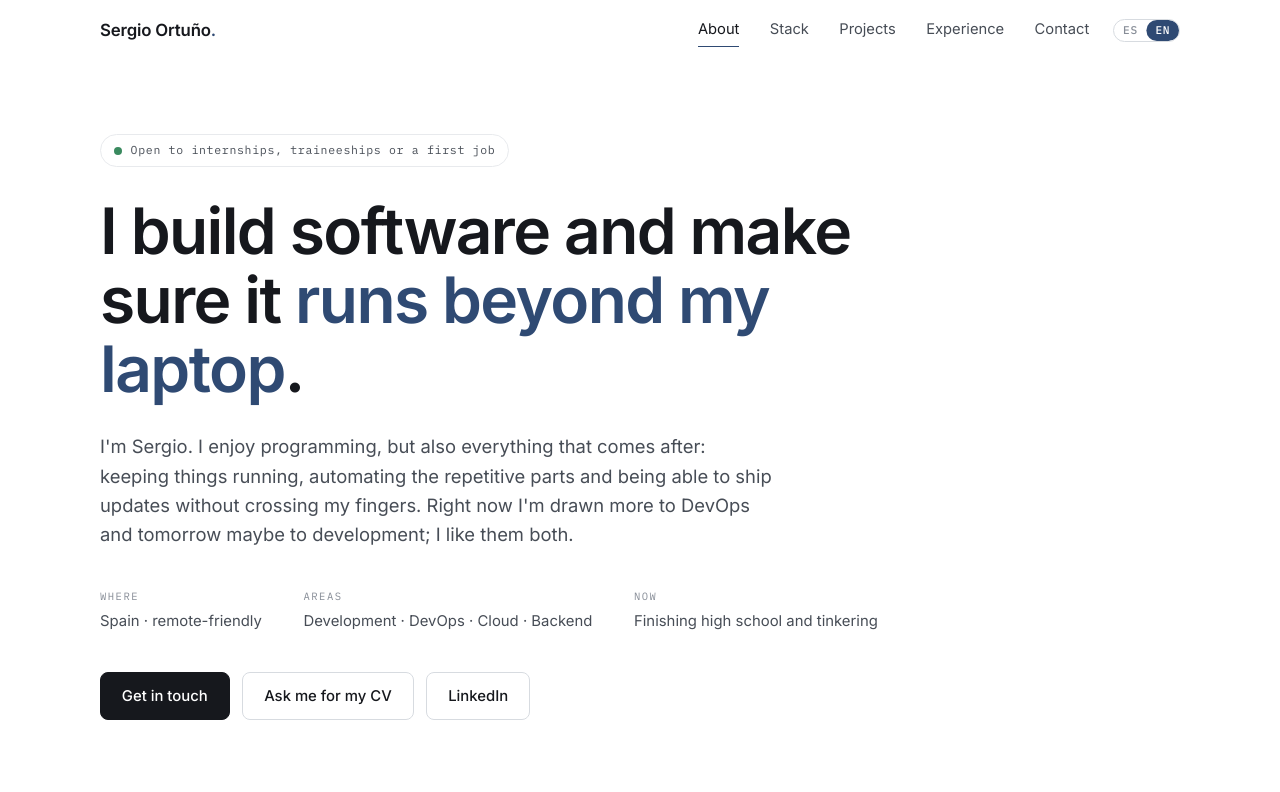
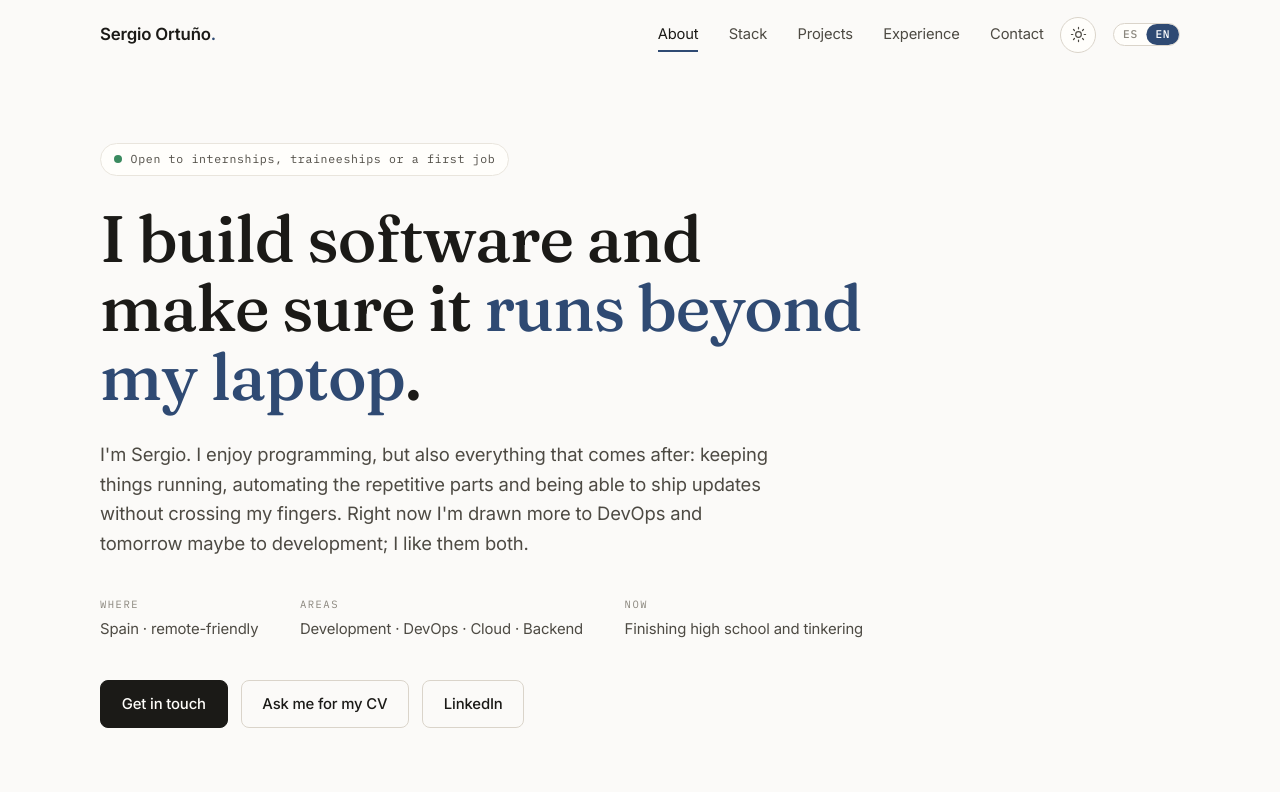
Before and after one commit to babyharpsea/portfolio, a React (Vite) app: page / in a window 1280 px wide. Shown: the top 792 px of the page. Built offline with nearby package versions, Linux system fonts and the light colour scheme.

Commit message:
feat: dark mode + animated toggle, Fraunces display headings, warm white theme

```diff
--- a/src/components/Nav.tsx
+++ b/src/components/Nav.tsx
@@ -1,6 +1,7 @@
 import { useEffect, useState } from "react";
 import { cn } from "@/lib/utils";
 import { useLang } from "@/i18n";
+import { useTheme } from "@/theme";
 
 const LINKS = [
   { href: "#about", key: "nav.about" },
@@ -12,6 +13,7 @@ const LINKS = [
 
 export default function Nav() {
   const { t, lang, setLang } = useLang();
+  const { theme, toggle } = useTheme();
   const [scrolled, setScrolled] = useState(false);
   const [open, setOpen] = useState(false);
   const [active, setActive] = useState("");
@@ -73,6 +75,41 @@ export default function Nav() {
               </a>
             ))}
           </div>
+          <button
+            type="button"
+            className="theme-toggle"
+            onClick={toggle}
+            aria-label={
+              theme === "dark" ? "Cambiar a modo claro" : "Cambiar a modo oscuro"
+            }
+            title={theme === "dark" ? "Modo claro" : "Modo oscuro"}
+          >
+            <span className="ic sun" aria-hidden="true">
+              <svg
+                viewBox="0 0 24 24"
+                fill="none"
+                stroke="currentColor"
+                strokeWidth="1.7"
+                strokeLinecap="round"
+                strokeLinejoin="round"
+              >
+                <circle cx="12" cy="12" r="4" />
+                <path d="M12 2v2M12 20v2M4.93 4.93l1.41 1.41M17.66 17.66l1.41 1.41M2 12h2M20 12h2M6.34 17.66l-1.41 1.41M19.07 4.93l-1.41 1.41" />
+              </svg>
+            </span>
+            <span className="ic moon" aria-hidden="true">
+              <svg
+                viewBox="0 0 24 24"
+                fill="none"
+                stroke="currentColor"
+                strokeWidth="1.7"
+                strokeLinecap="round"
+                strokeLinejoin="round"
+              >
+                <path d="M21 12.79A9 9 0 1 1 11.21 3 7 7 0 0 0 21 12.79z" />
+              </svg>
+            </span>
+          </button>
           <div
             className="lang"
             id="langToggle"
--- a/src/index.css
+++ b/src/index.css
@@ -29,23 +29,51 @@
 }
 
 /* =====================================================================
-   Portfolio design system — "Professional & discreet" neutral theme
+   Portfolio design system
+   Light = warm white (subtle), Dark = deep neutral
    ===================================================================== */
 :root{
-  --paper:#ffffff;        /* clean white */
-  --paper-2:#f6f7f9;      /* subtle band */
-  --card:#ffffff;         /* card surface */
-  --ink:#16181d;          /* near-black text */
-  --ink-2:#474d56;        /* secondary text */
-  --ink-3:#878d97;        /* muted */
-  --line:#e8eaed;         /* hairlines */
-  --line-2:#d7dbe0;
+  color-scheme:light;
+  --paper:#fbfaf8;        /* soft warm white */
+  --paper-2:#f2f0ea;      /* warm band */
+  --card:#fffefb;         /* card surface */
+  --ink:#1b1a17;          /* warm near-black text */
+  --ink-2:#4d4a43;        /* secondary text */
+  --ink-3:#8b877e;        /* muted */
+  --line:#e9e5dd;         /* hairlines */
+  --line-2:#dad4ca;
   --accent:#2f4a73;       /* discreet slate-blue */
   --accent-2:#22395c;
   --ok:#3a8a5f;           /* availability dot */
+  --btn-bg:#1b1a17;
+  --btn-fg:#fffefb;
+  --btn-bg-h:#2f4a73;
+  --btn-fg-h:#ffffff;
+  --sel-fg:#ffffff;
   --sans:"Inter",system-ui,-apple-system,Segoe UI,Roboto,Helvetica,Arial,sans-serif;
+  --serif:"Fraunces","Iowan Old Style",Georgia,"Times New Roman",serif;
   --mono:"IBM Plex Mono",ui-monospace,SFMono-Regular,Menlo,Consolas,monospace;
   --maxw:1080px;
+}
+
+[data-theme="dark"]{
+  color-scheme:dark;
+  --paper:#0f1014;
+  --paper-2:#15171c;
+  --card:#181a20;
+  --ink:#eceef1;
+  --ink-2:#aab0ba;
+  --ink-3:#727884;
+  --line:#262a31;
+  --line-2:#343a44;
+  --accent:#84a9da;
+  --accent-2:#9cbce6;
+  --ok:#4cae7e;
+  --btn-bg:#eceef1;
+  --btn-fg:#15161a;
+  --btn-bg-h:#ffffff;
+  --btn-fg-h:#15161a;
+  --sel-fg:#0f1014;
 }
 
 *{box-sizing:border-box;margin:0;padding:0}
@@ -56,20 +84,25 @@ body{
   color:var(--ink);
   line-height:1.62;
   font-size:17px;
+  letter-spacing:-.009em;
+  font-feature-settings:"liga" 1,"calt" 1,"cv05" 1;
   -webkit-font-smoothing:antialiased;
+  -moz-osx-font-smoothing:grayscale;
   text-rendering:optimizeLegibility;
+  transition:background .4s ease,color .4s ease;
 }
 a{color:inherit;text-decoration:none}
 img{max-width:100%;display:block}
-::selection{background:var(--accent);color:#fff}
+::selection{background:var(--accent);color:var(--sel-fg)}
 .wrap{width:min(var(--maxw),90vw);margin-inline:auto}
 section{padding:clamp(60px,9vw,116px) 0;content-visibility:auto;contain-intrinsic-size:auto 700px}
 .band{background:var(--paper-2);border-block:1px solid var(--line)}
 
-/* type — all sans, tight tracking for a clean corporate feel */
-h1,h2,h3{font-family:var(--sans);font-weight:600;line-height:1.1;letter-spacing:-.02em;color:var(--ink)}
-h2{font-size:clamp(1.7rem,3.4vw,2.4rem)}
-h3{font-size:1.12rem;line-height:1.3;letter-spacing:-.01em}
+/* type — Fraunces display headings + Inter body */
+h1,h2{font-family:var(--serif);font-weight:500;line-height:1.07;letter-spacing:-.016em;color:var(--ink);font-optical-sizing:auto}
+h3{font-family:var(--sans);font-weight:600;line-height:1.3;letter-spacing:-.01em;color:var(--ink)}
+h2{font-size:clamp(1.8rem,3.6vw,2.55rem)}
+h3{font-size:1.12rem}
 p{color:var(--ink-2)}
 .eyebrow{font-family:var(--mono);font-size:.72rem;letter-spacing:.18em;text-transform:uppercase;color:var(--ink-3)}
 .lead{font-size:1.15rem;color:var(--ink-2);line-height:1.6;font-weight:400}
@@ -84,23 +117,35 @@ em{font-style:normal;color:var(--accent)}
 /* ===== nav ===== */
 .nav{position:sticky;top:0;z-index:40;
   background:color-mix(in srgb,var(--paper) 94%,transparent);
-  border-bottom:1px solid transparent;transition:border-color .3s}
+  border-bottom:1px solid transparent;transition:border-color .3s,background .4s ease}
 .fx .nav{background:color-mix(in srgb,var(--paper) 82%,transparent);
   -webkit-backdrop-filter:blur(12px) saturate(1.1);backdrop-filter:blur(12px) saturate(1.1)}
 .nav.scrolled{border-bottom-color:var(--line)}
 .nav .inner{display:flex;align-items:center;justify-content:space-between;padding:1.05rem 0}
 .nav .name{font-family:var(--sans);font-size:1.05rem;font-weight:600;letter-spacing:-.01em}
 .nav .name .dot{color:var(--accent)}
-.nav-right{display:flex;align-items:center;gap:1.5rem}
+.nav-right{display:flex;align-items:center;gap:1.05rem}
 .lang{position:relative;display:inline-flex;border:1px solid var(--line-2);border-radius:999px;overflow:hidden;background:var(--card)}
 .lang::before{content:"";position:absolute;top:0;left:0;width:50%;height:100%;background:var(--accent);border-radius:999px;transition:transform .42s cubic-bezier(.16,1,.3,1);z-index:0}
 .lang[data-active="en"]::before{transform:translateX(100%)}
 .lang-opt{position:relative;z-index:1;flex:1 1 0;min-width:2.7em;text-align:center;border:0;background:transparent;color:var(--ink-3);font-family:var(--mono);font-size:.7rem;font-weight:500;letter-spacing:.06em;padding:.3rem .55rem;cursor:pointer;line-height:1;transition:color .3s}
 .lang-opt:hover{color:var(--ink)}
-.lang-opt.active,.lang-opt.active:hover{color:#fff}
+.lang-opt.active,.lang-opt.active:hover{color:var(--sel-fg)}
 @keyframes langswap{from{opacity:.45}to{opacity:1}}
 body.lang-anim header,body.lang-anim section,body.lang-anim .nav-links a{animation:langswap .26s cubic-bezier(.16,1,.3,1) both}
 @media(prefers-reduced-motion:reduce){.lang::before{transition:none}body.lang-anim header,body.lang-anim section,body.lang-anim .nav-links a{animation:none}}
+
+/* ===== theme toggle (animated sun/moon) ===== */
+.theme-toggle{position:relative;width:36px;height:36px;flex:0 0 auto;border:1px solid var(--line-2);border-radius:999px;background:var(--card);color:var(--ink-2);cursor:pointer;overflow:hidden;transition:color .25s,border-color .25s,background .4s ease}
+.theme-toggle:hover{color:var(--ink);border-color:var(--ink)}
+.theme-toggle .ic{position:absolute;inset:0;display:grid;place-items:center;transition:opacity .35s ease,transform .5s cubic-bezier(.16,1,.3,1)}
+.theme-toggle .ic svg{width:17px;height:17px;display:block}
+.theme-toggle .sun{opacity:1;transform:none}
+.theme-toggle .moon{opacity:0;transform:rotate(-70deg) scale(.4)}
+[data-theme="dark"] .theme-toggle .sun{opacity:0;transform:rotate(70deg) scale(.4)}
+[data-theme="dark"] .theme-toggle .moon{opacity:1;transform:none}
+@media(prefers-reduced-motion:reduce){.theme-toggle .ic{transition:opacity .2s ease}}
+
 .nav-links{display:flex;gap:1.9rem}
 .nav-links a{font-size:.92rem;color:var(--ink-2);position:relative;transition:color .2s}
 .nav-links a::after{content:"";position:absolute;left:0;bottom:-5px;width:0;height:1.5px;background:var(--accent);transition:width .25s}
@@ -119,9 +164,9 @@ body.lang-anim header,body.lang-anim section,body.lang-anim .nav-links a{animati
 
 /* ===== buttons ===== */
 .btn{display:inline-flex;align-items:center;gap:.5em;font-size:.93rem;font-weight:500;
-  padding:.7rem 1.3rem;border-radius:8px;border:1px solid var(--ink);transition:.18s;cursor:pointer}
-.btn.primary{background:var(--ink);color:#fff}
-.btn.primary:hover{background:var(--accent);border-color:var(--accent)}
+  padding:.7rem 1.3rem;border-radius:8px;border:1px solid var(--btn-bg);transition:.18s;cursor:pointer}
+.btn.primary{background:var(--btn-bg);color:var(--btn-fg);border-color:var(--btn-bg)}
+.btn.primary:hover{background:var(--btn-bg-h);color:var(--btn-fg-h);border-color:var(--btn-bg-h)}
 .btn.ghost{background:transparent;border-color:var(--line-2);color:var(--ink)}
 .btn.ghost:hover{border-color:var(--ink)}
 
@@ -137,7 +182,7 @@ body.lang-anim header,body.lang-anim section,body.lang-anim .nav-links a{animati
 
 /* ===== hero ===== */
 .hero{padding-top:clamp(40px,6vw,72px);padding-bottom:clamp(36px,5vw,64px)}
-.hero h1{font-size:clamp(2.3rem,6.2vw,4rem);font-weight:600;max-width:20ch;line-height:1.08;letter-spacing:-.025em}
+.hero h1{font-size:clamp(2.4rem,6.4vw,4.1rem);font-weight:500;max-width:18ch;line-height:1.05;letter-spacing:-.016em}
 .hero h1 em{color:var(--accent)}
 .hero .lead{max-width:58ch;margin:1.8rem 0 0}
 .hero-meta{display:flex;flex-wrap:wrap;gap:1.4rem 2.6rem;margin:2.4rem 0;font-size:.93rem;color:var(--ink-2)}
@@ -170,7 +215,7 @@ body.lang-anim header,body.lang-anim section,body.lang-anim .nav-links a{animati
 .proj-list{display:grid;gap:1.1rem}
 .proj{display:grid;grid-template-columns:auto 1fr auto;gap:1.5rem;align-items:start;
   background:var(--card);border:1px solid var(--line);border-radius:12px;padding:1.7rem 1.8rem;
-  transition:border-color .22s,transform .22s}
+  transition:border-color .22s,transform .22s,background .4s ease}
 .proj:hover{border-color:var(--line-2);transform:translateY(-2px)}
 .proj .idx{font-family:var(--mono);font-size:.78rem;color:var(--ink-3);padding-top:.35rem}
 .proj .body h3{margin-bottom:.45rem}
--- a/src/main.tsx
+++ b/src/main.tsx
@@ -3,11 +3,14 @@ import ReactDOM from "react-dom/client";
 import App from "./App";
 import "./index.css";
 import { LangProvider } from "./i18n";
+import { ThemeProvider } from "./theme";
 
 ReactDOM.createRoot(document.getElementById("root")!).render(
   <React.StrictMode>
-    <LangProvider>
-      <App />
-    </LangProvider>
+    <ThemeProvider>
+      <LangProvider>
+        <App />
+      </LangProvider>
+    </ThemeProvider>
   </React.StrictMode>,
 );
--- /dev/null
+++ b/src/theme.tsx
@@ -0,0 +1,64 @@
+import {
+  createContext,
+  useContext,
+  useEffect,
+  useState,
+  type ReactNode,
+} from "react";
+
+export type Theme = "light" | "dark";
+
+type ThemeContextValue = {
+  theme: Theme;
+  setTheme: (t: Theme) => void;
+  toggle: () => void;
+};
+
+const ThemeContext = createContext<ThemeContextValue | null>(null);
+
+function detectInitialTheme(): Theme {
+  if (typeof document !== "undefined") {
+    const attr = document.documentElement.getAttribute("data-theme");
+    if (attr === "light" || attr === "dark") return attr;
+  }
+  if (typeof window !== "undefined") {
+    try {
+      const saved = localStorage.getItem("theme");
+      if (saved === "light" || saved === "dark") return saved;
+    } catch {
+      /* ignore */
+    }
+    if (window.matchMedia("(prefers-color-scheme: dark)").matches) return "dark";
+  }
+  return "light";
+}
+
+export function ThemeProvider({ children }: { children: ReactNode }) {
+  const [theme, setThemeState] = useState<Theme>(detectInitialTheme);
+
+  const setTheme = (t: Theme) => {
+    setThemeState(t);
+    try {
+      localStorage.setItem("theme", t);
+    } catch {
+      /* ignore */
+    }
+  };
+
+  useEffect(() => {
+    document.documentElement.setAttribute("data-theme", theme);
+  }, [theme]);
+
+  const toggle = () => setTheme(theme === "dark" ? "light" : "dark");
+
+  const value: ThemeContextValue = { theme, setTheme, toggle };
+  return (
+    <ThemeContext.Provider value={value}>{children}</ThemeContext.Provider>
+  );
+}
+
+export function useTheme() {
+  const ctx = useContext(ThemeContext);
+  if (!ctx) throw new Error("useTheme must be used within a ThemeProvider");
+  return ctx;
+}
```
Also changed, not shown: index.html (+15 -1 lines).
